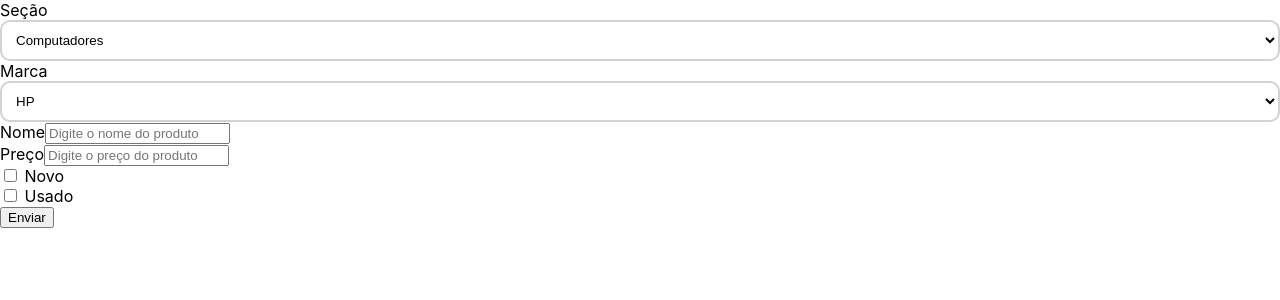
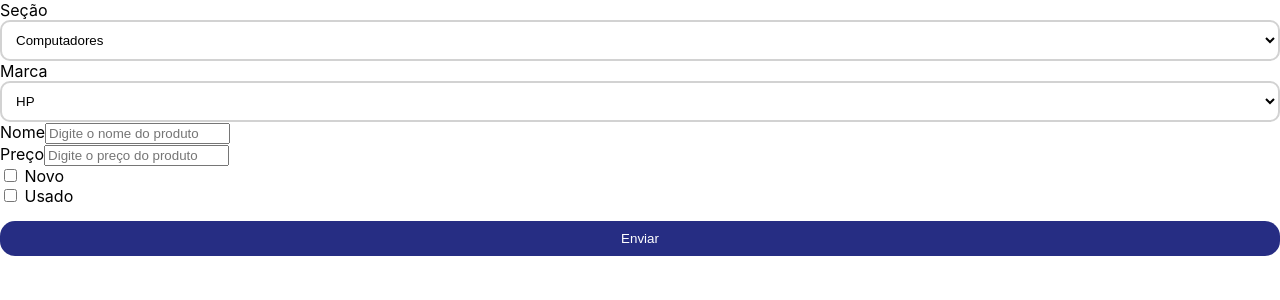
Before and after one commit to Bia-Lara/Cadastro_Eletronicos_React, a React (Create React App) app in the folder cadastro_eletronicos/: page / in a window 1280 px wide. Shown: the top 300 px of the page. Built offline with nearby package versions, Linux system fonts and the light colour scheme; the HTML template or start-up script is replaced by a standard one.

Commit message:
:sparkles: feat: Cria componente button

```diff
--- a/cadastro_eletronicos/src/components/Button/Button.css
+++ b/cadastro_eletronicos/src/components/Button/Button.css
@@ -0,0 +1,10 @@
+button{
+    margin-top: 15px;
+    padding: 10px;
+    width: 100%;
+    border-radius: 15px;
+    border: none;
+    background-color: #262d83;
+    color: #fff;
+    cursor: pointer;
+}
--- a/cadastro_eletronicos/src/components/Button/Button.js
+++ b/cadastro_eletronicos/src/components/Button/Button.js
@@ -1,4 +1,5 @@
 import React from "react";
+import './Button.css'
 
 const Button = (props)=>{
     return(
```
